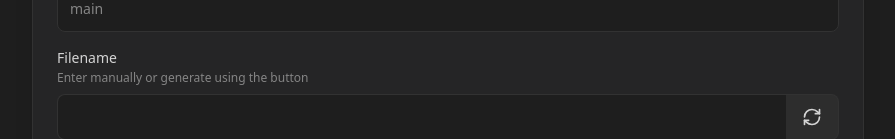
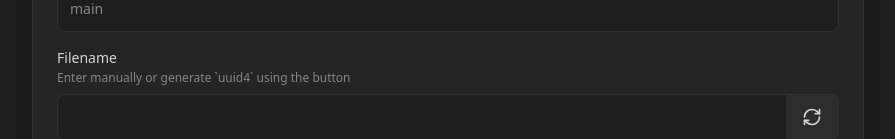
Before and after one commit to bymayanksingh/gdirect, a React (Vite) app: page / in a window 1280 px wide. Shown: the part 661-800 px from the top of the page, without its empty margins (192-1087 px from the left). Built offline with nearby package versions, Linux system fonts and the light colour scheme; no server answers.

Commit message:
add updates

```diff
--- a/src/App.tsx
+++ b/src/App.tsx
@@ -375,7 +375,7 @@ function App() {
                 <label className="block text-xs sm:text-sm font-medium mb-1 sm:mb-2">
                   Filename
                   <span className="block text-[10px] sm:text-xs text-[#858585] font-normal mt-0.5">
-                    Enter manually or generate using the button
+                    Enter manually or generate `uuid4` using the button
                   </span>
                 </label>
                 <div className="flex">
```
